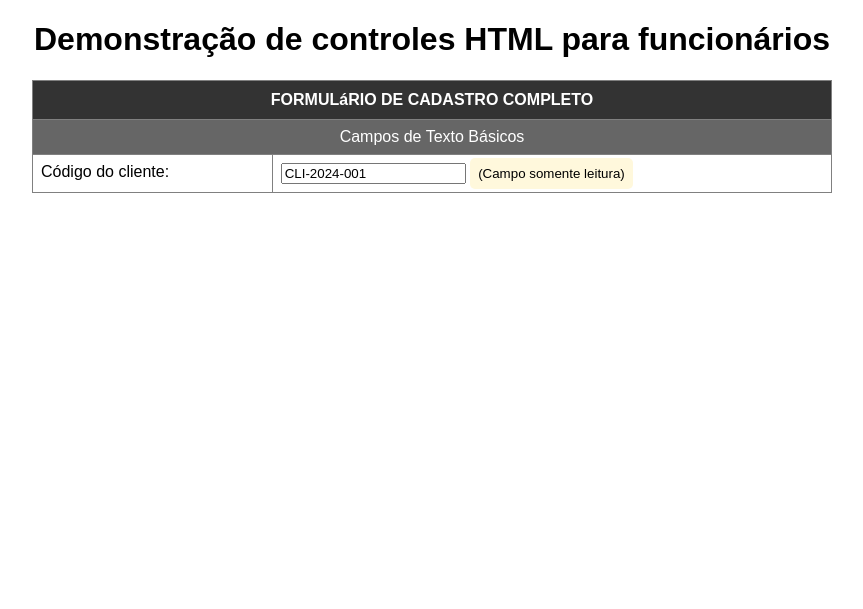
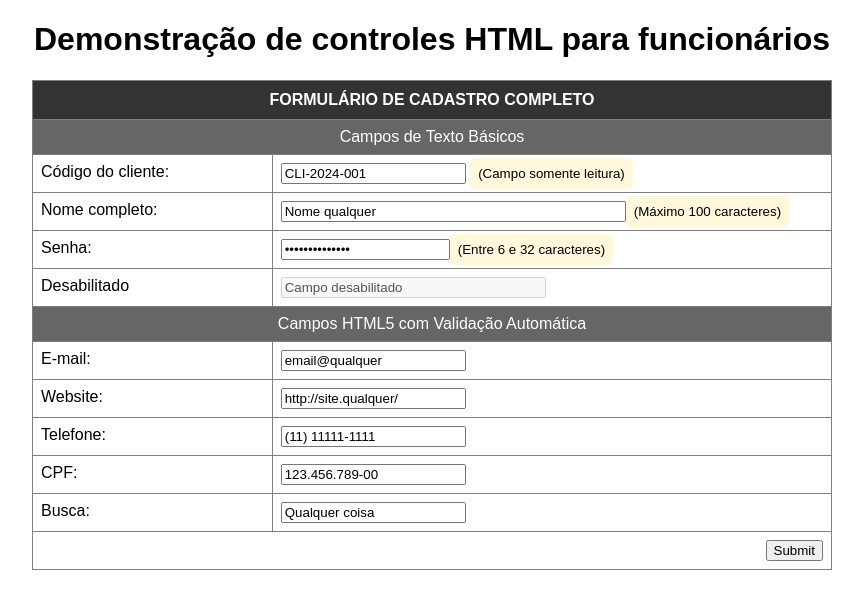
Before and after one commit to gbfllp/web-ciniro, a PHP site: page / in a window 1280 px wide. Shown: the top 609 px of the page, without its empty margins (208-1071 px from the left). Run offline with PHP 8.4, Linux system fonts and the light colour scheme.

Commit message:
aula00 part3

```diff
--- a/00controles.html/index.php
+++ b/00controles.html/index.php
@@ -21,9 +21,10 @@
 <body>
     <h1 style="text-align:center;">Demonstra&ccedil;&atilde;o de controles HTML para funcion&aacute;rios</h1>
     <table border="1">
+        <form name="frmCadastro" id="frmCadastro" action="processa.php" method="POST" enctype="multipart/form-data">
             <tr>
                 <td colspan="2" class="secao-titulo">
-                FORMUL&aacute;RIO DE CADASTRO COMPLETO
+                    FORMUL&Aacute;RIO DE CADASTRO COMPLETO
                 </td>
             </tr>
             <tr>
@@ -36,11 +37,89 @@
                     C&oacute;digo do cliente:
                 </td>
                 <td>
-                <input type="text" name="txtCodigo" value="CLI-2024-001" readonly/> <small class="tip">(Campo somente leitura)</small>
+                    <input type="text" name="txtCodigo" value="CLI-2024-001" readonly /> <small class="tip">(Campo
+                        somente
+                        leitura)</small>
                 </td>
             </tr>
-        <form name="frmCadastro" id="frmCadastro" action="processa.php" method="POST" enctype="multipart/form-data">
-            <input type="hidden" name="hddIdSessao" id="hddIdSessao" value="ABC123XYZ" />
+            <tr>
+                <td>
+                    Nome completo:
+                </td>
+                <td>
+                    <input type="text" name="txtNome" id="txtNome" placeholder="Nome" size="40" maxlength="100"
+                        required value="Nome qualquer"/><small class="tip">(Máximo 100 caracteres)</small>
+                </td>
+            </tr>
+            <tr>
+                <td>
+                    Senha:
+                </td>
+                <td>
+                    <input type="password" name="txtSenha" id="txtSenha" placeholder="Senha" size="18" minlength="6"
+                        maxlength="32" required value="Senha qualquer"/><small class="tip">(Entre 6 e 32 caracteres)</small>
+                </td>
+            </tr>
+            <tr>
+                <td>
+                    Desabilitado
+                </td>
+                <td>
+                    <input type="text" name="txtDesabilitado" id="txtDesabilitado" value="Campo desabilitado" size="30"
+                        disabled />
+                </td>
+            </tr>
+            <tr>
+                <td colspan="2" class="subsecao-titulo">
+                    Campos HTML5 com Valida&ccedil;&atilde;o Autom&aacute;tica
+                </td>
+            </tr>
+            <tr>
+                <td>
+                    E-mail:
+                </td>
+                <td>
+                    <input type="email" name="txtEmail" id="txtEmail" placeholder="usuario@exemplo.com" required value="email@qualquer"/>
+                </td>
+            </tr>
+            <tr>
+                <td>
+                    Website:
+                </td>
+                <td>
+                    <input type="url" name="txtWebsite" id="txtWebsite" placeholder="site.com" required value="http://site.qualquer/"/>
+                </td>
+            </tr>
+            <tr>
+                <td>
+                    Telefone:
+                </td>
+                <td>
+                    <input type="tel" name="txtTelefone" id="txtTelefone" placeholder="(11) 1234-5678" pattern="\([0-9]{2}\) [0-9]{5}-[0-9]{4}" required value="(11) 11111-1111"/>
+                </td>
+            </tr>
+            <tr>
+                <td>
+                    CPF:
+                </td>
+                <td>
+                    <input type="text" name="txtCpf" id="txtCpf" placeholder="123.456.789-00" pattern="[0-9]{3}.[0-9]{3}.[0-9]{3}-[0-9]{2}" required value="123.456.789-00"/>
+                </td>
+            </tr>
+            <tr>
+                <td>
+                    Busca:
+                </td>
+                <td>
+                    <input type="search" name="txtBusca" id="txtBusca" placeholder="Pesquisar..." required value="Qualquer coisa"/>
+                </td>
+            </tr>
+            <input type="hidden" name="txtId" id="txtId" value="ABC123XYZ" />
+            <tr>
+                <td colspan=2 align="right">
+                    <input type="submit" id="btnEnviar" name="btnEnviar"/>
+                </td>
+            </tr>
         </form>
     </table>
 
```
Also changed, not shown: 00controles.html/processa.php (+21 -0 lines), readme.md. Lines whose indentation alone changed are shown as unchanged.
